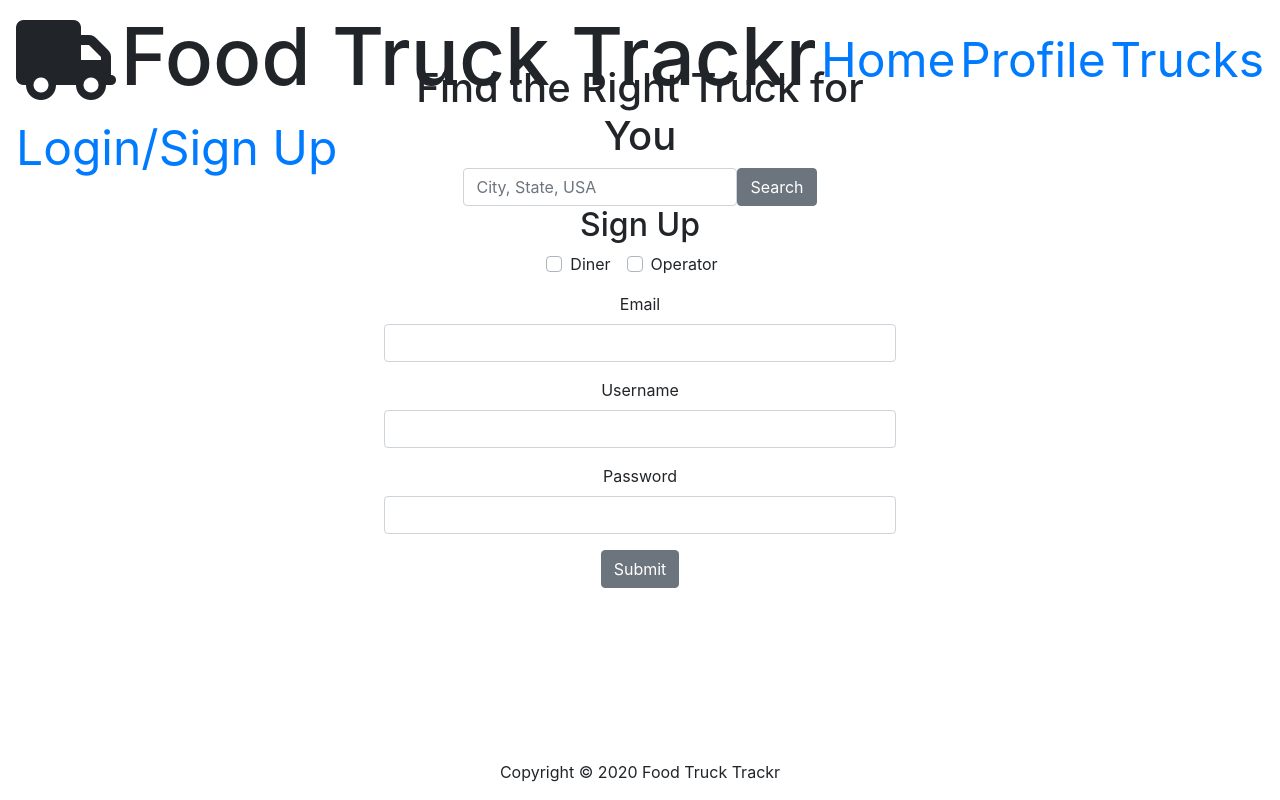
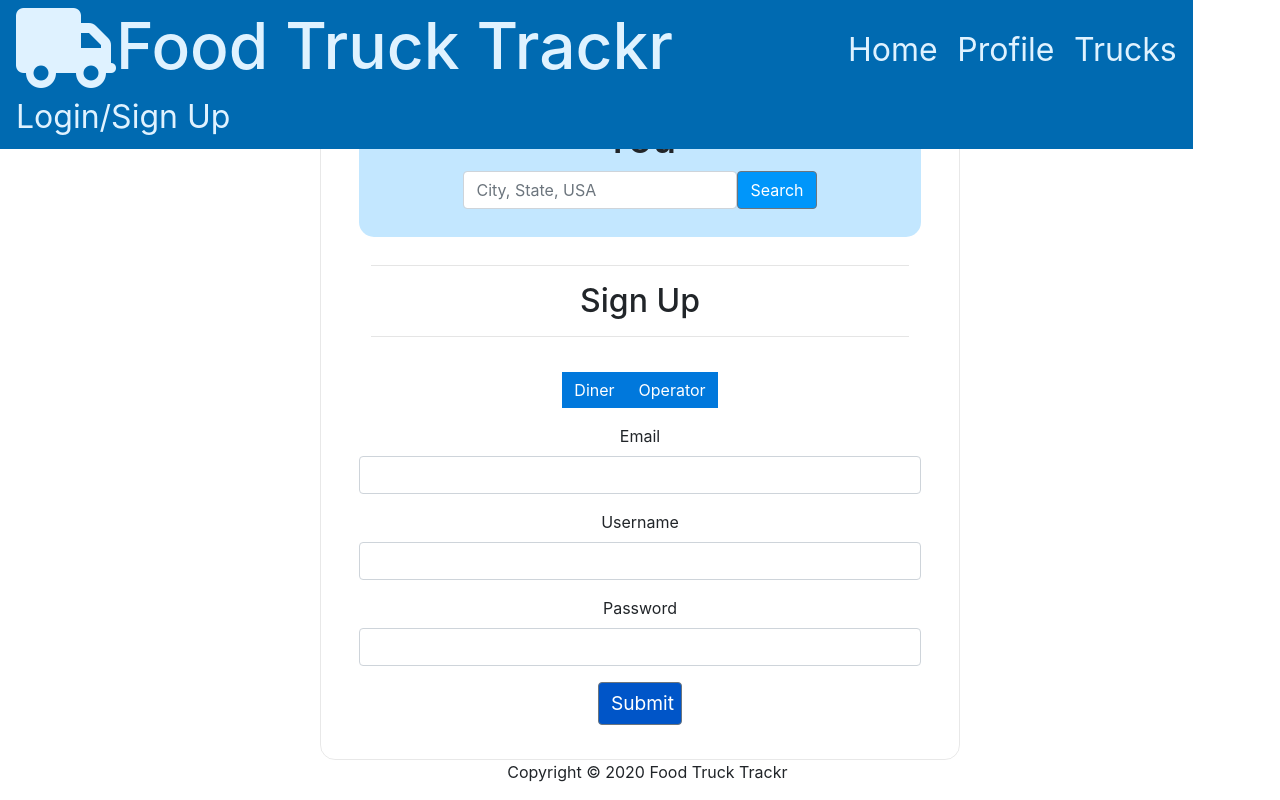
Before and after one commit to markanator/foodtrucktrackr-frontend, a React (Create React App) app: page / in a window 1280 px wide. Built offline with nearby package versions, Linux system fonts and the light colour scheme; the HTML template or start-up script is replaced by a standard one.

Commit message:
Styling done. Home page mostly done.

```diff
--- a/src/App.css
+++ b/src/App.css
@@ -2,7 +2,10 @@
 	text-align: center;
 	width: 50%;
 	margin: auto;
-	padding: 5%;
+	padding: 3%;
+	border: 1px rgba(0, 0, 0, 0.089) solid;
+	border-radius: 15px;
+	height: 95vh;
 }
 
 body {
@@ -12,6 +15,13 @@ body {
 .navbar {
 	top: 0;
 	position: fixed;
+	background-color: rgb(0, 106, 177);
+	color: rgb(223, 242, 255);
+}
+
+.navTitle {
+	display: flex;
+	width: 70%;
 }
 
 .App-logo {
@@ -49,6 +59,12 @@ body {
 	}
 }
 
+.home-header {
+	background-color: rgb(195, 231, 255);
+	padding: 5%;
+	border-radius: 15px;
+}
+
 .searchBarContainer {
 	justify-content: center;
 }
@@ -56,7 +72,7 @@ body {
 footer {
 	position: fixed;
 	bottom: 0;
-	width: 40%;
+	width: 45%;
 }
 
 .fas {
@@ -64,9 +80,27 @@ footer {
 }
 
 .headerTitle {
-	font-size: 5rem;
+	font-size: 4rem;
 }
 
 .navItem {
-	font-size: 3rem;
+	font-size: 2rem;
+	color: rgb(223, 242, 255);
 }
+.navItem:hover {
+	color: rgb(255, 255, 255);
+	text-shadow: 0.5px 0.5px cyan;
+	text-decoration: none;
+}
+
+.sign-up {
+	padding: 2%;
+}
+
+.sign-up-lines {
+	border: 2px black solid;
+}
+
+#btn:hover {
+	color: rgb(80, 185, 255);
+}
--- a/src/App.js
+++ b/src/App.js
@@ -5,7 +5,7 @@ import Home from './components/Home';
 import Footer from './components/universal/Footer';
 import Header from './components/universal/Header';
 
-function App() {
+const App = () => {
 	return (
 		<div>
 			<Header />
@@ -19,6 +19,6 @@ function App() {
 			</div>
 		</div>
 	);
-}
+};
 
 export default App;
--- a/src/components/Home.js
+++ b/src/components/Home.js
@@ -10,9 +10,17 @@ import {
 	FormFeedback,
 } from 'reactstrap';
 
-const Home = () => {
+const Home = (props) => {
+	//form submit
+	const handleSubmit = (e) => {
+		e.preventDefault();
+		e.persist();
+		console.log(e);
+	};
+
 	return (
 		<div>
+			<div className='home-header'>
 				<h1>Find the Right Truck for You</h1>
 				<Form className='searchBarContainer' inline>
 					<FormGroup>
@@ -23,37 +31,66 @@ const Home = () => {
 							placeholder='City, State, USA'
 						/>
 					</FormGroup>
-				<Button>Search</Button>
+					<Button
+						id='btn'
+						style={{ backgroundColor: 'rgb(0, 150, 250)' }}
+						className='button'
+					>
+						Search
+					</Button>
 				</Form>
-			<h2>Sign Up</h2>
+			</div>
 
-			<Form>
-				<div>
+			<h2 className='sign-up'>
+				<hr />
+				Sign Up <hr />
+			</h2>
+
+			<Form onSubmit={handleSubmit}>
 				<FormGroup>
-						<div>
-							<CustomInput type='checkbox' id='Diner' label='Diner' inline />
-							<CustomInput
-								type='checkbox'
-								id='Operator'
-								label='Operator'
-								inline
-							/>
-						</div>
+					<Button
+						id='btn'
+						style={{
+							borderRadius: '0px',
+							backgroundColor: 'rgb(0, 120, 220)',
+							border: 'none',
+						}}
+					>
+						Diner
+					</Button>
+					<Button
+						id='btn'
+						style={{
+							borderRadius: '0px',
+							backgroundColor: 'rgb(0, 120, 220)',
+							border: 'none',
+						}}
+					>
+						Operator
+					</Button>
 				</FormGroup>
-				</div>
 				<FormGroup>
 					<Label for='Email'>Email</Label>
 					<Input type='email' name='Email' id='Email' />
 				</FormGroup>
 				<FormGroup>
 					<Label for='Username'>Username</Label>
-					<Input type='username' name='Username' id='Username' />
+					<Input type='username' name='Username' id='Username' minLength='2' />
 				</FormGroup>
 				<FormGroup>
 					<Label for='Password'>Password</Label>
-					<Input type='password' name='Password' id='Password' />
+					<Input type='password' name='Password' id='Password' minLength='5' />
 				</FormGroup>
-				<Button>Submit</Button>
+				<Button
+					id='btn'
+					style={{
+						backgroundColor: 'rgb(0, 85, 200)',
+						width: '15%',
+						fontSize: '1.2rem',
+					}}
+				>
+					Submit
+				</Button>
 			</Form>
 		</div>
 	);
--- a/src/components/universal/Header.jsx
+++ b/src/components/universal/Header.jsx
@@ -13,8 +13,10 @@ import { Link } from 'react-router-dom';
 const Header = () => {
 	return (
 		<Navbar className='navbar'>
-			<i class='fas fa-truck'></i>
-			<h1 className='headerTitle'>Food Truck Trackr</h1>
+			<div className='navTitle'>
+				<i className='fas fa-truck'></i>
+				<h1 className='headerTitle'>Food Truck Trackr</h1>
+			</div>
 			<Link to='/' className='navItem'>
 				Home
 			</Link>
```
Lines whose indentation alone changed are shown as unchanged.
